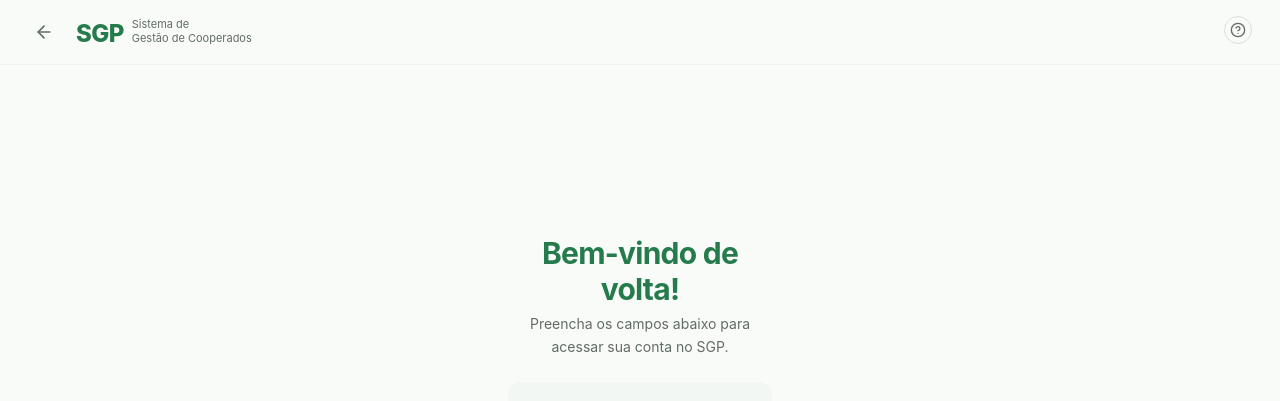
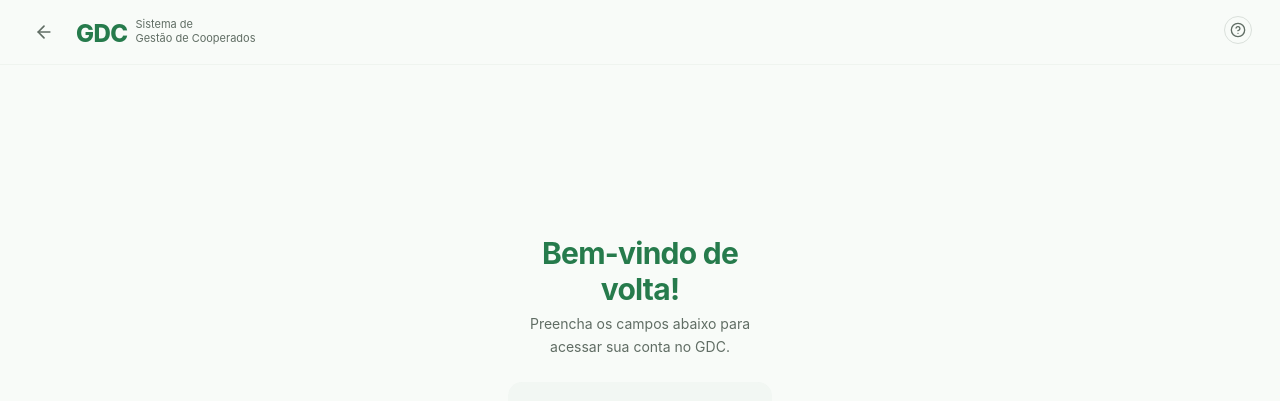
Before and after one commit to ttmatteus/sgp-macrocoop, a Next.js app in the folder apps/web/: page /login in a window 1280 px wide. Shown: the top 401 px of the page. Built offline with nearby package versions, Linux system fonts and the light colour scheme.

Commit message:
chore(web): renomeia SGP pra GDC (Gestao de Cooperados) em todo texto visivel
Titulo da pagina, logo/wordmark (onboarding, login, dashboard),
tela de loading do login e textos de copy.

```diff
--- a/apps/web/src/app/layout.tsx
+++ b/apps/web/src/app/layout.tsx
@@ -1,7 +1,7 @@
 import './global.css';
 
 export const metadata = {
-  title: 'SGP Macrocoop',
+  title: 'GDC Macrocoop',
   description: 'Sistema de Gestão de Cooperados',
 };
 
--- a/apps/web/src/app/page.tsx
+++ b/apps/web/src/app/page.tsx
@@ -17,7 +17,7 @@ const onboardingSlides = [
       </>
     ),
     descricao:
-      'Com o SGP, o registro de ponto fica simples, seguro e eficiente para toda a empresa.',
+      'Com o GDC, o registro de ponto fica simples, seguro e eficiente para toda a empresa.',
   },
   {
     src: '/telas/onboarding-2.png',
@@ -93,7 +93,7 @@ export default function OnboardingPage() {
       {/* Header: marca + ajuda */}
       <div className="relative z-20 flex items-start justify-between px-7 pt-6">
         <div className="flex items-end gap-2">
-          <span className="text-2xl font-extrabold leading-none tracking-tight text-primary">SGP</span>
+          <span className="text-2xl font-extrabold leading-none tracking-tight text-primary">GDC</span>
           <span className="text-[11px] leading-tight text-muted-foreground">
             Sistema de
             <br />
--- a/apps/web/src/components/app-shell.tsx
+++ b/apps/web/src/components/app-shell.tsx
@@ -215,7 +215,7 @@ export function AppShell({
             </div>
             <p className="mt-1 text-base font-semibold text-foreground">Sair da conta?</p>
             <p className="mt-1 text-sm text-muted-foreground">
-              Você vai precisar entrar de novo pra acessar o SGP.
+              Você vai precisar entrar de novo pra acessar o GDC.
             </p>
             <div className="mt-5 flex gap-2">
               <button
--- a/apps/web/src/components/auth/login-loading-screen.tsx
+++ b/apps/web/src/components/auth/login-loading-screen.tsx
@@ -36,7 +36,7 @@ export function LoginLoadingScreen() {
     <div className="relative flex h-full flex-col items-center justify-center overflow-hidden bg-primary text-primary-foreground">
       <div className="flex flex-1 flex-col items-center justify-center gap-6">
         <div ref={logoRef} className="text-4xl font-extrabold tracking-tight">
-          SGP
+          GDC
         </div>
         <div className="flex items-center gap-1.5">
           <span className="size-1.5 animate-bounce rounded-full bg-primary-foreground/70 [animation-delay:-0.3s]" />
--- a/apps/web/src/components/auth/login-panel.tsx
+++ b/apps/web/src/components/auth/login-panel.tsx
@@ -130,7 +130,7 @@ export function LoginPanel() {
             </button>
             <div className="flex items-end gap-2">
               <span className="text-2xl font-extrabold leading-none tracking-tight text-primary">
-                SGP
+                GDC
               </span>
               <span className="text-[11px] leading-tight text-muted-foreground">
                 Sistema de
@@ -157,7 +157,7 @@ export function LoginPanel() {
               Bem-vindo de volta!
             </h2>
             <p className="text-sm leading-relaxed text-muted-foreground">
-              Preencha os campos abaixo para acessar sua conta no SGP.
+              Preencha os campos abaixo para acessar sua conta no GDC.
             </p>
           </div>
 
--- a/apps/web/src/components/dashboard/dashboard-panel.tsx
+++ b/apps/web/src/components/dashboard/dashboard-panel.tsx
@@ -303,7 +303,7 @@ export function DashboardPanel({
           >
             <Menu className="size-5" />
           </button>
-          <span className="text-lg font-extrabold tracking-tight text-primary">SGP</span>
+          <span className="text-lg font-extrabold tracking-tight text-primary">GDC</span>
         </div>
         <div className="flex items-center gap-1">
           <div className="relative">
```
